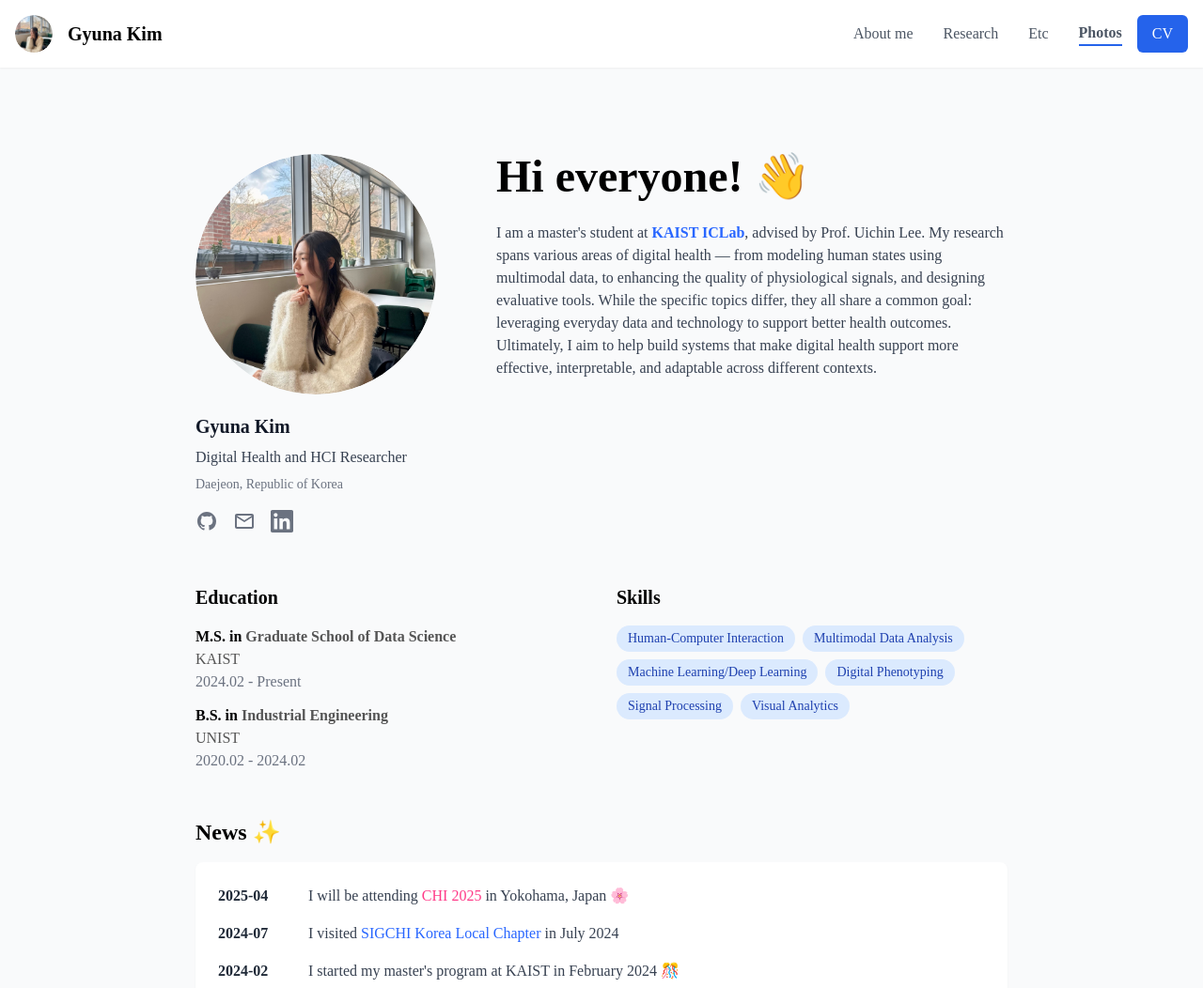
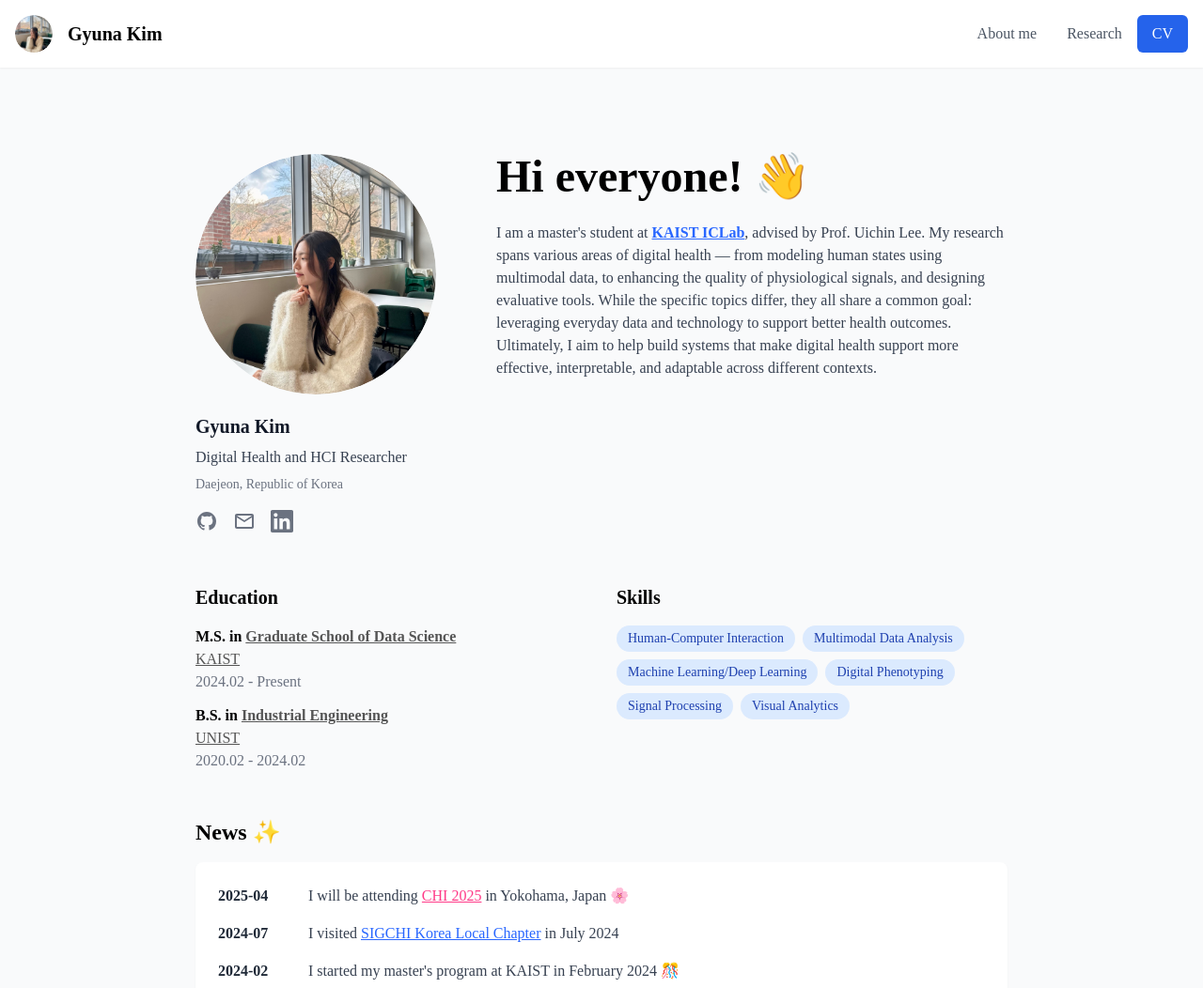
Before and after one commit to gn0219/gn0219.github.io, a Next.js app: page / in a window 1280 px wide. Shown: the top 1052 px of the page at 94% size. Built offline with nearby package versions, Linux system fonts and the light colour scheme; a web font is replaced by a local one.

Commit message:
Update UI

```diff
--- a/src/pages/index.tsx
+++ b/src/pages/index.tsx
@@ -150,7 +150,7 @@ const Home: NextPage = () => {
 
       {/* Header with Lora font for name */}
       <header className="bg-white shadow-sm sticky top-0 z-10">
-        <div className="container mx-auto px-4 py-4">
+        <div className="max-w-7xl mx-auto px-4 py-4">
           <div className="flex items-center justify-between">
             <div className="flex items-center space-x-4">
               <div className="w-10 h-10 relative rounded-full overflow-hidden">
@@ -167,7 +167,7 @@ const Home: NextPage = () => {
             <nav className="flex items-center">
               {/* Navigation buttons - only visible on md and larger screens */}
               <div className="hidden md:flex items-center space-x-8 mr-4">
-                {['about me', 'research', 'etc', 'photos'].map((section) => (
+                {['about me', 'research'].map((section) => ( /*, 'etc', 'photos' */
                   <button
                     key={section}
                     onClick={() => scrollToSection(section.replace(' ', ''))}
@@ -302,6 +302,7 @@ const Home: NextPage = () => {
                           className="transition-colors duration-200 font-semibold"
                           style={{
                             color: theme.links[linkColor].default,
+                            textDecoration: 'underline',
                           }}
                           onMouseEnter={(e) => {
                             e.currentTarget.style.color = theme.links[linkColor].hover;
@@ -337,6 +338,7 @@ const Home: NextPage = () => {
                         className="transition-colors duration-200 font-semibold"
                         style={{
                           color: theme.links.department.default,
+                          textDecoration: 'underline',
                         }}
                         onMouseEnter={(e) => {
                           e.currentTarget.style.color = theme.links.department.hover;
@@ -356,6 +358,7 @@ const Home: NextPage = () => {
                         className="transition-colors duration-200"
                         style={{
                           color: theme.links.university.default,
+                          textDecoration: 'underline',
                         }}
                         onMouseEnter={(e) => {
                           e.currentTarget.style.color = theme.links.university.hover;
@@ -412,6 +415,7 @@ const Home: NextPage = () => {
                               className="transition-colors duration-200"
                               style={{
                                 color: theme.links[linkColor].default,
+                                textDecoration: 'underline',
                               }}
                               onMouseEnter={(e) => {
                                 e.currentTarget.style.color = theme.links[linkColor].hover;
@@ -579,6 +583,7 @@ const Home: NextPage = () => {
                               className="transition-colors duration-200"
                               style={{
                                 color: theme.links[linkColor].default,
+                                textDecoration: 'underline',
                               }}
                               onMouseEnter={(e) => {
                                 e.currentTarget.style.color = theme.links[linkColor].hover;
@@ -680,7 +685,7 @@ const Home: NextPage = () => {
                 <div className="space-y-4">
                   {experience.experiences.map((experience, idx) => (
                     <div key={idx} className="flex justify-between items-start">
-                      <div>
+                      <div className="flex-1 pr-4">
                         <h4 className="font-semibold">{experience.title}</h4>
                         <p className="text-gray-600">
                           {experience.institution.split(/\[(.*?)\]\((.*?)(?:,\s*color=(\w+))?\)/).map((part, i) => {
@@ -698,6 +703,7 @@ const Home: NextPage = () => {
                                   className="transition-colors duration-200"
                                   style={{
                                     color: theme.links[color].default,
+                                    textDecoration: 'underline',
                                   }}
                                   onMouseEnter={(e) => {
                                     e.currentTarget.style.color = theme.links[color].hover;
@@ -714,7 +720,7 @@ const Home: NextPage = () => {
                           })}
                         </p>
                       </div>
-                      <span className="text-gray-500">{experience.year}</span>
+                      <span className="whitespace-nowrap text-gray-500 text-right">{experience.year}</span>
                     </div>
                   ))}
                 </div>
@@ -815,13 +821,13 @@ const Home: NextPage = () => {
 
             {/* Thumbnails - Vertical on desktop, Horizontal on mobile */}
             <div className="w-full md:w-16 flex-shrink-0 order-2 md:order-1">
-              <div className="h-16 md:h-[360px] overflow-x-auto md:overflow-y-auto flex flex-row md:flex-col gap-1.5 pb-1.5 md:pb-0 md:pr-1.5 scrollbar-thin scrollbar-thumb-gray-300 scrollbar-track-transparent hover:scrollbar-thumb-gray-400">
+              <div className="h-16 md:h-[360px] overflow-x-auto md:overflow-y-auto flex flex-row md:flex-col gap-2 p-1 md:pb-0 md:pr-1.5 scrollbar-thin scrollbar-thumb-gray-300 scrollbar-track-transparent hover:scrollbar-thumb-gray-400">
                 {[...photosData].reverse().map((photo, index) => (
                   <button
                     key={photosData.length - 1 - index}
                     onClick={() => setCurrentPhotoIndex(photosData.length - 1 - index)}
                     className={`w-16 md:w-full aspect-square relative rounded-md overflow-hidden transition-transform duration-200 hover:scale-105 flex-shrink-0 ${
-                      currentPhotoIndex === (photosData.length - 1 - index) ? 'ring-2 ring-blue-500' : ''
+                      currentPhotoIndex === (photosData.length - 1 - index) ? 'ring-2 ring-blue-500 p-[1px]' : ''
                     }`}
                   >
                     <Image
```
